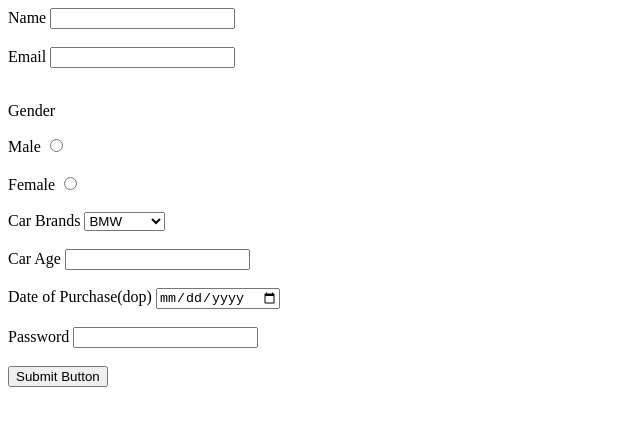
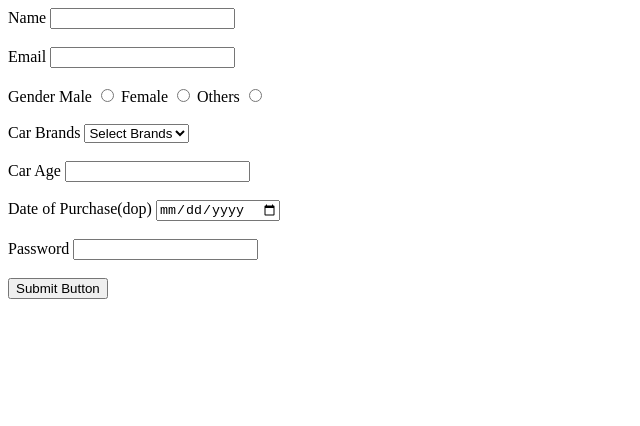
Before and after one commit to acciojob/car-insurance-form-swarajkashyap17, a website: page main.html in a window 1280 px wide. Shown: the whole page, without its empty margins (0-640 px from the left). Drawn offline with Linux system fonts and the light colour scheme.

Commit message:
created a submission

```diff
--- a/main.html
+++ b/main.html
@@ -11,15 +11,24 @@
 	<form method="post">
         <label for="name">Name</label>
 		<input type="text" name="name" id="name" required><br/><br/>
+
 		<label for="email">Email</label>
 		<input type="email" name="email" id="email" required><br/><br/>
-		<p>Gender</p>
+
+		 <label>Gender</label>
+
 		<label for="radiomale">Male</label>
-		<input type="radio" name="radio" id="radiomale" required><br><br>
+		<input type="radio" name="radio" id="radiomale" required>
+
 		<label for="radiofemale">Female</label>
-		<input type="radio" name="radio" id="radiofemale" required><br><br>
+		<input type="radio" name="radio" id="radiofemale" required>
+
+		<label for="others">Others</label>
+		<input type="radio" name="other" id="others" required><br><br>
+
         <label for="cars">Car Brands</label>
 		<select id="cars" name="cars">
+			<option value="select">Select Brands</option>
 			<option value="BMW">BMW</option>
 			<option value="Audi">Audi</option>
 			<option value="Mercedez">Mercedez</option>
@@ -28,7 +37,7 @@
 			<br>
 
             <label for="carage">Car Age</label>
-			<input type="number" name="age" id="carage" required>
+			<input type="number" name="carage" id="carage" required>
 			<br>
 			<br>
 			<label for="dop">Date of Purchase(dop)</label>
```
